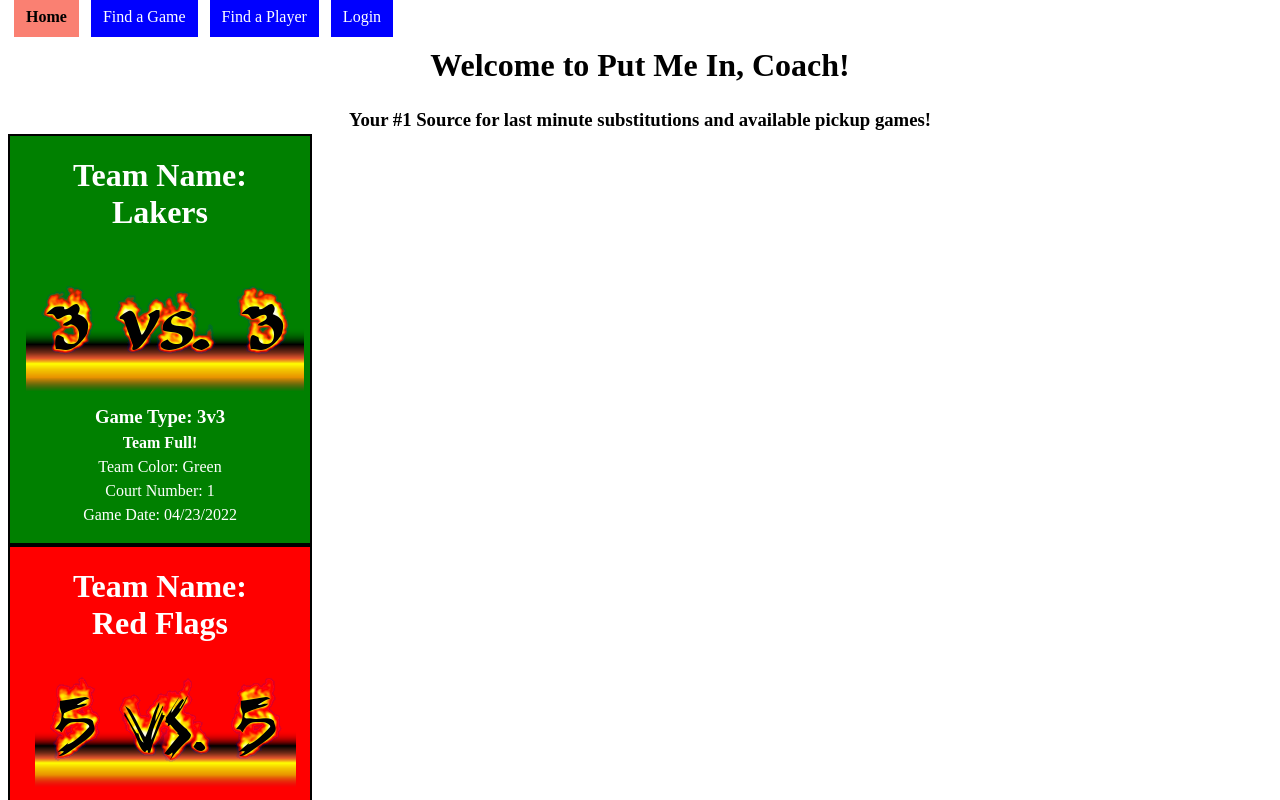
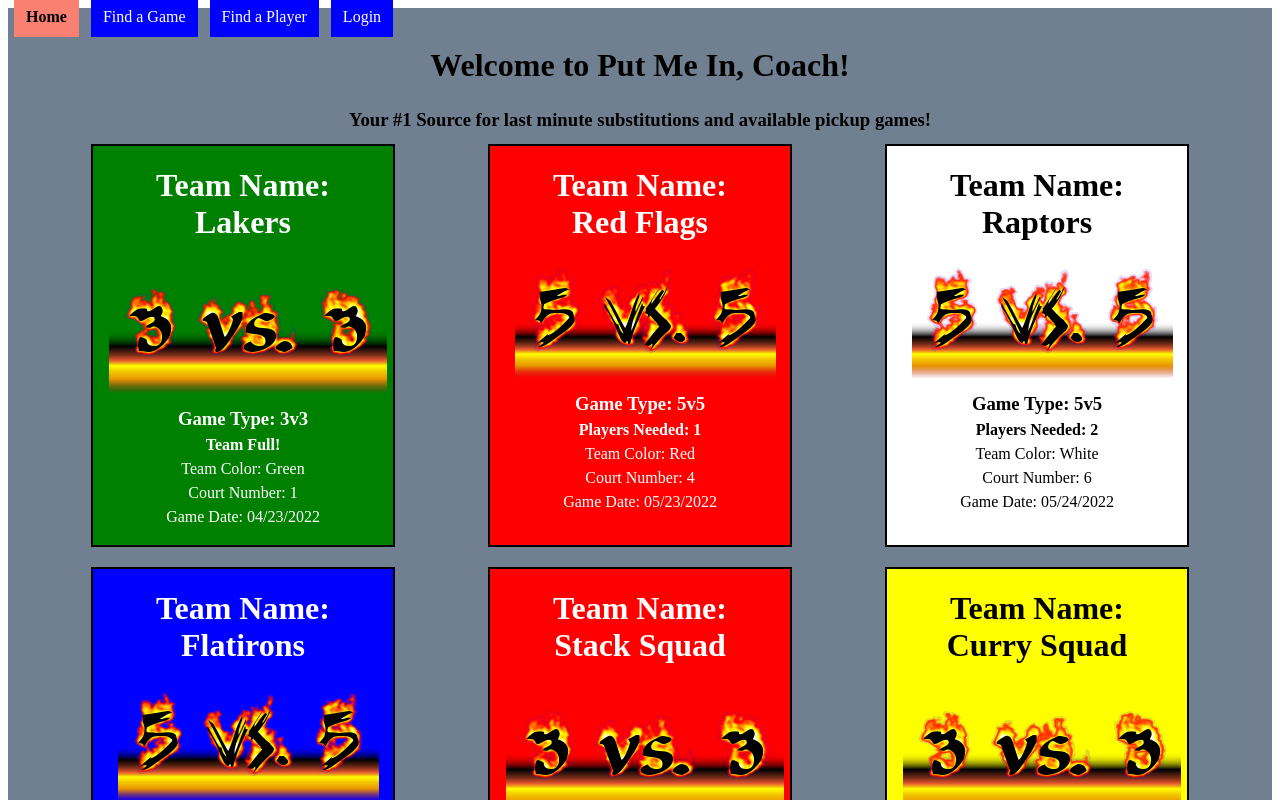
Before and after one commit to bitz820/Put-Me-In-Coach, a React (Create React App) app: page / in a window 1280 px wide. Shown: the top 800 px of the page. Built offline with nearby package versions, Linux system fonts and the light colour scheme; data requests are answered from the project's data file.

Commit message:
inital styling of app and flexing of card page!

```diff
--- a/public/index.html
+++ b/public/index.html
@@ -3,7 +3,7 @@
   <head>
     <meta charset="utf-8" />
     <meta name="viewport" content="width=device-width, initial-scale=1" />
-    <title>React App</title>
+    <title>Put Me In, Coach!</title>
   </head>
   <body>
     <div id="root"></div>
--- /dev/null
+++ b/src/App.css
@@ -0,0 +1,3 @@
+.app-style {
+    background-color: slategray;
+}
--- a/src/App.js
+++ b/src/App.js
@@ -1,5 +1,6 @@
 import React, { useState, useEffect } from 'react'
 import { Route, Switch } from 'react-router-dom'
+import "./App.css"
 import NavBar from './NavBar'
 import Home from './Home'
 import FindGame from './FindGame'
@@ -35,7 +36,7 @@ function App() {
     }
 
     return (
-        <div>
+        <div className='app-style'>
             <NavBar />
             <Switch>
                 <Route exact path="/">
--- a/src/GameCard.css
+++ b/src/GameCard.css
@@ -1,8 +1,6 @@
 .card-container {
-    display: flex;
-    flex-flow: column ;
-    flex-wrap: wrap;
     width: 300px;
+    margin: 10px;
     overflow: hidden;
     box-shadow: 0px,0px, 20px, -5px;
     transition: .5s;
--- a/src/Home.css
+++ b/src/Home.css
@@ -1,6 +1,10 @@
-.home-style {
+.home-style{
     text-align: center;
+
+}
+
+.home-card-style {
     display: flex;
-    flex-flow: column;
-    flex-wrap: wrap;
+    flex-flow: row wrap;
+    justify-content: space-evenly;
 }
--- a/src/Home.js
+++ b/src/Home.js
@@ -10,7 +10,10 @@ function Home({data}) {
     <div className='home-style'>
       <h1>Welcome to Put Me In, Coach!</h1>
       <h3>Your #1 Source for last minute substitutions and available pickup games!</h3>
+      <div className='home-card-style'>
+
       {renderTeams}
+      </div>
     </div>
   )
 }
--- /dev/null
+++ b/src/NavBar.css
@@ -0,0 +1,15 @@
+/* .nav-style {
+    display: "inline";
+    width: "100%";
+    padding: "12px";
+    margin: "0 6px 6px";
+    background: "blue";
+    text-decoration: "none";
+    color: "white";
+}
+
+.nav-style active {
+    background: "salmon";
+    color: "black";
+    font-weight: "bold"
+} */
--- a/src/NavBar.js
+++ b/src/NavBar.js
@@ -1,4 +1,5 @@
 import React from 'react'
+import "./NavBar.css"
 import { NavLink } from 'react-router-dom'
 
 
@@ -21,7 +22,7 @@ const active = {
 
 function NavBar() {
     return (
-        <div >
+        <div className='nav-style'>
             <NavLink
                 to="/"
                 exact
```
